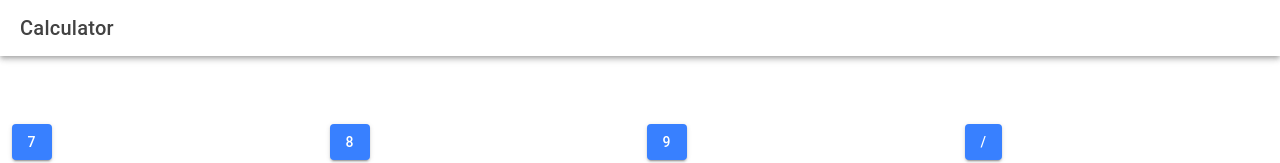
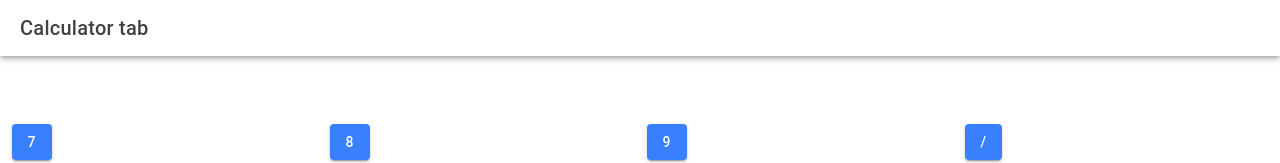
Before and after one commit to saldivarAdiii/ionic-t-saldivar, a React (Vite) app: page /tab3 in a window 1280 px wide. Shown: the top 163 px of the page. Built offline with nearby package versions, Linux system fonts and the light colour scheme.

Commit message:
change the name into calculator tab

```diff
--- a/src/pages/Tab3.tsx
+++ b/src/pages/Tab3.tsx
@@ -23,7 +23,7 @@ const Tab3: React.FC = () => {
     <IonPage>
       <IonHeader>
         <IonToolbar>
-          <IonTitle>Calculator</IonTitle>
+          <IonTitle>Calculator tab</IonTitle>
         </IonToolbar>
       </IonHeader>
       <IonContent fullscreen>
```
